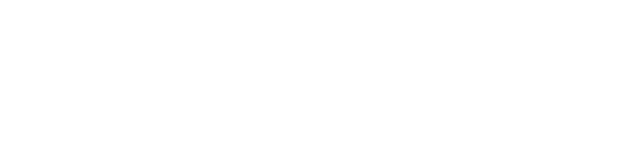
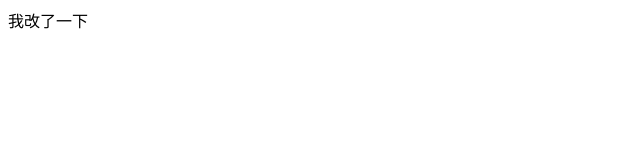
Before and after one commit to xyxxlqy/ctywxp, a plain HTML site: page index.html in a window 1280 px wide. Shown: the full height of the page, 0-640 px from the left. Drawn offline with Linux system fonts and the light colour scheme.

Commit message:
组长改了一下

```diff
--- a/index.html
+++ b/index.html
@@ -6,5 +6,7 @@
         <meta name="viewport" content="width=device-width, initial-scale=1.0" />
         <title>Document</title>
     </head>
-    <body></body>
+    <body>
+        我改了一下
+    </body>
 </html>
```
